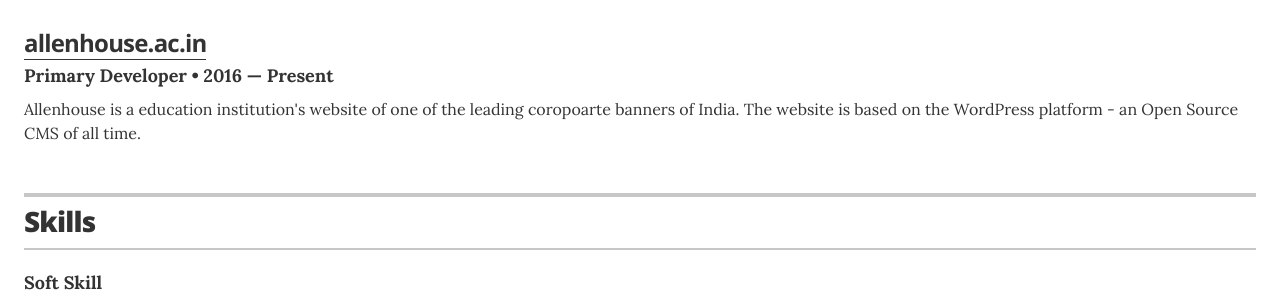
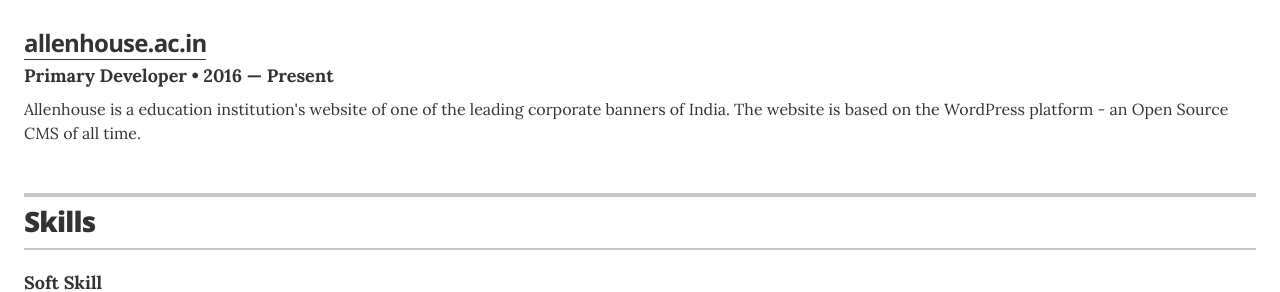
Before and after one commit to hammadmashkoor/hammadmashkoor.github.io, a Jekyll site: the page built from index.html, in a window 1280 px wide. Shown: the part 1364-1656 px from the top of the page. Built offline with Jekyll 4.4.1, drawn with Linux system fonts in a browser that asks for light colours.

Commit message:
Update projects.yml

```diff
--- a/_data/projects.yml
+++ b/_data/projects.yml
@@ -13,4 +13,4 @@
   role: Primary Developer
   duration: 2016 &mdash; Present
   url: "http://allenhouse.ac.in"
-  description: Allenhouse is a education institution's website of one of the leading coropoarte banners of India. The website is based on the WordPress platform - an Open Source CMS of all time.
+  description: Allenhouse is a education institution's website of one of the leading corporate banners of India. The website is based on the WordPress platform - an Open Source CMS of all time.
```
